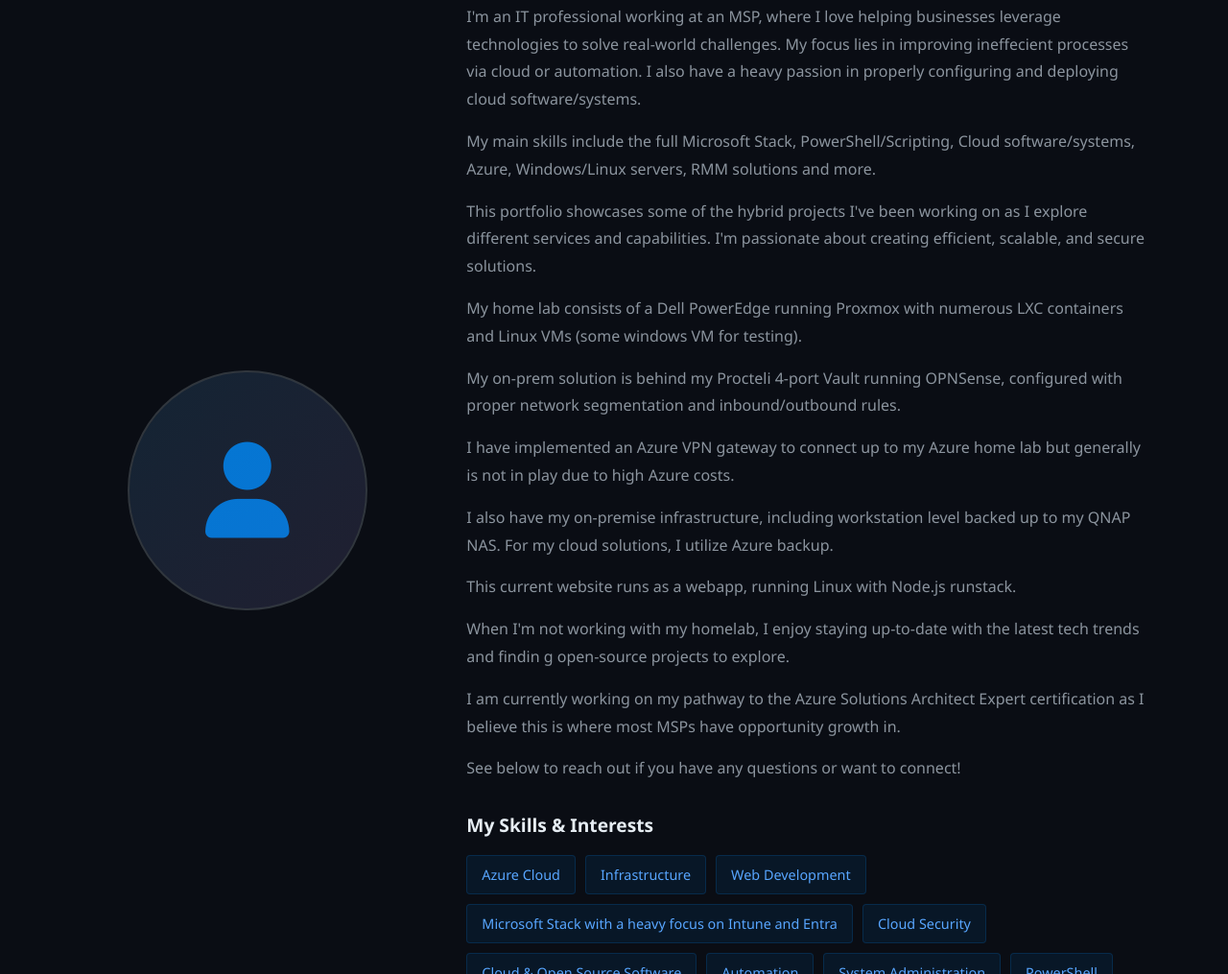
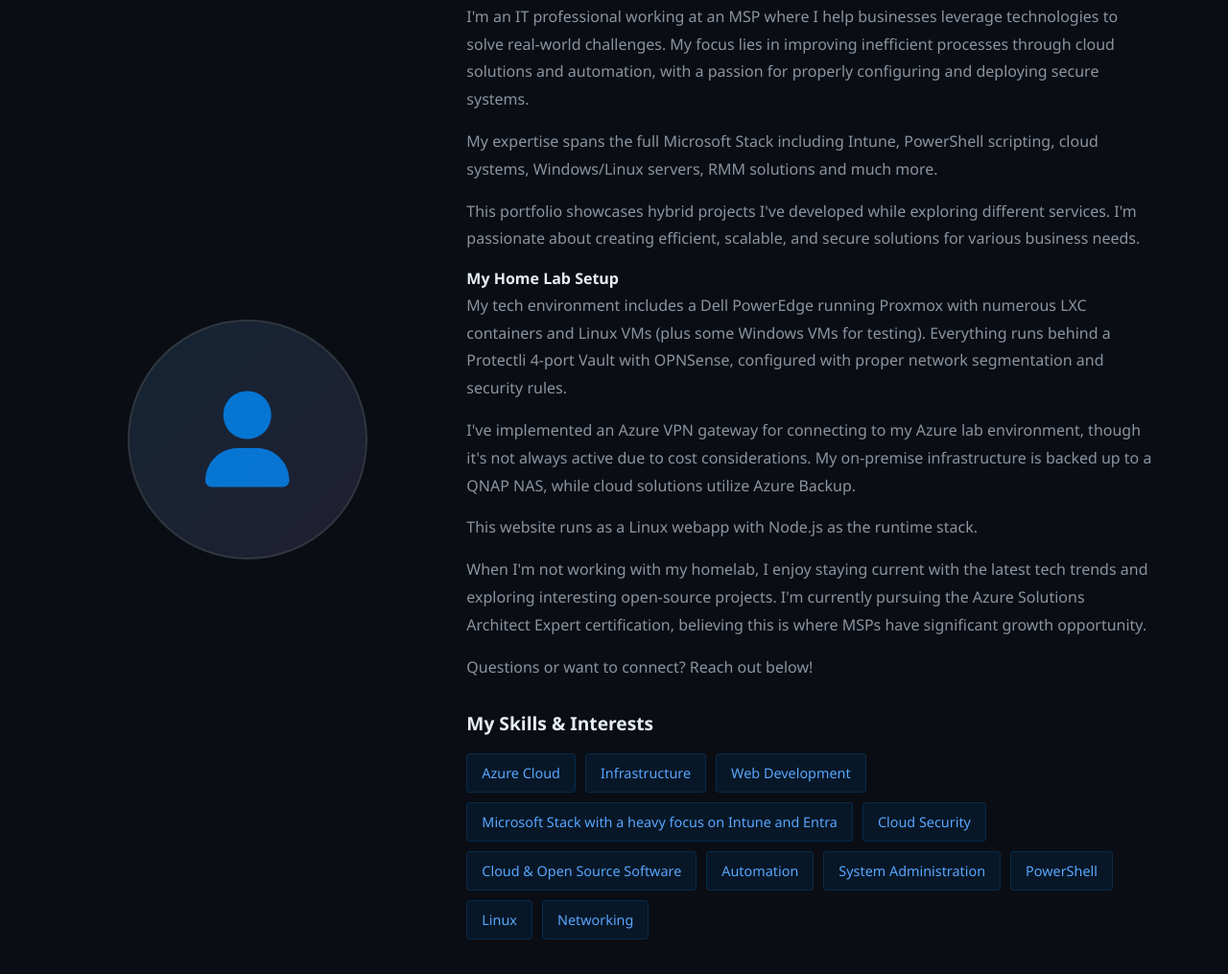
Before and after one commit to beleguklaus/klausbelegu.com, a website: page index.html in a window 1280 px wide. Shown: the part 3096-4111 px from the top of the page at 96% size. Drawn offline with Linux system fonts and the light colour scheme.

Commit message:
Update about me page

```diff
--- a/index.html
+++ b/index.html
@@ -755,17 +755,24 @@
                 </div>
                 <div class="about-content">
                     <h3>Hi, I'm Klaus!</h3>
-                    <p>I'm an IT professional working at an MSP, where I love helping businesses leverage technologies to solve real-world challenges. My focus lies in improving ineffecient processes via cloud or automation. I also have a heavy passion in properly configuring and deploying cloud software/systems.</p>
-                    <p>My main skills include the full Microsoft Stack, PowerShell/Scripting, Cloud software/systems, Azure, Windows/Linux servers, RMM solutions and more.</p>
-                    <p>This portfolio showcases some of the hybrid projects I've been working on as I explore different services and capabilities. I'm passionate about creating efficient, scalable, and secure solutions.</p>
-                    <p>My home lab consists of a Dell PowerEdge running Proxmox with numerous LXC containers and Linux VMs (some windows VM for testing).</p>
-                    <p>My on-prem solution is behind my Procteli 4-port Vault running OPNSense, configured with proper network segmentation and inbound/outbound rules.</p>
-                    <p>I have implemented an Azure VPN gateway to connect up to my Azure home lab but generally is not in play due to high Azure costs.</p>
-                    <p>I also have my on-premise infrastructure, including workstation level backed up to my QNAP NAS. For my cloud solutions, I utilize Azure backup.</p>
-                    <p>This current website runs as a webapp, running Linux with Node.js runstack.</p>
-                    <p>When I'm not working with my homelab, I enjoy staying up-to-date with the latest tech trends and findin  g open-source projects to explore.</p>
-                    <p>I am currently working on my pathway to the Azure Solutions Architect Expert certification as I believe this is where most MSPs have opportunity growth in.</p>
-                    <p>See below to reach out if you have any questions or want to connect!</p>
+
+                    <p>I'm an IT professional working at an MSP where I help businesses leverage technologies to solve real-world challenges. My focus lies in improving inefficient processes through cloud solutions and automation, with a passion for properly configuring and deploying secure systems.</p>
+
+                    <p>My expertise spans the full Microsoft Stack including Intune, PowerShell scripting, cloud systems, Windows/Linux servers, RMM solutions and much more.</p>
+
+                    <p>This portfolio showcases hybrid projects I've developed while exploring different services. I'm passionate about creating efficient, scalable, and secure solutions for various business needs.</p>
+
+                    <h4>My Home Lab Setup</h4>
+
+                    <p>My tech environment includes a Dell PowerEdge running Proxmox with numerous LXC containers and Linux VMs (plus some Windows VMs for testing). Everything runs behind a Protectli 4-port Vault with OPNSense, configured with proper network segmentation and security rules.</p>
+
+                    <p>I've implemented an Azure VPN gateway for connecting to my Azure lab environment, though it's not always active due to cost considerations. My on-premise infrastructure is backed up to a QNAP NAS, while cloud solutions utilize Azure Backup.</p>
+
+                    <p>This website runs as a Linux webapp with Node.js as the runtime stack.</p>
+
+                    <p>When I'm not working with my homelab, I enjoy staying current with the latest tech trends and exploring interesting open-source projects. I'm currently pursuing the Azure Solutions Architect Expert certification, believing this is where MSPs have significant growth opportunity.</p>
+
+                    <p>Questions or want to connect? Reach out below!</p>
 
                     <div class="skills-container">
                         <h4>My Skills & Interests</h4>
```
